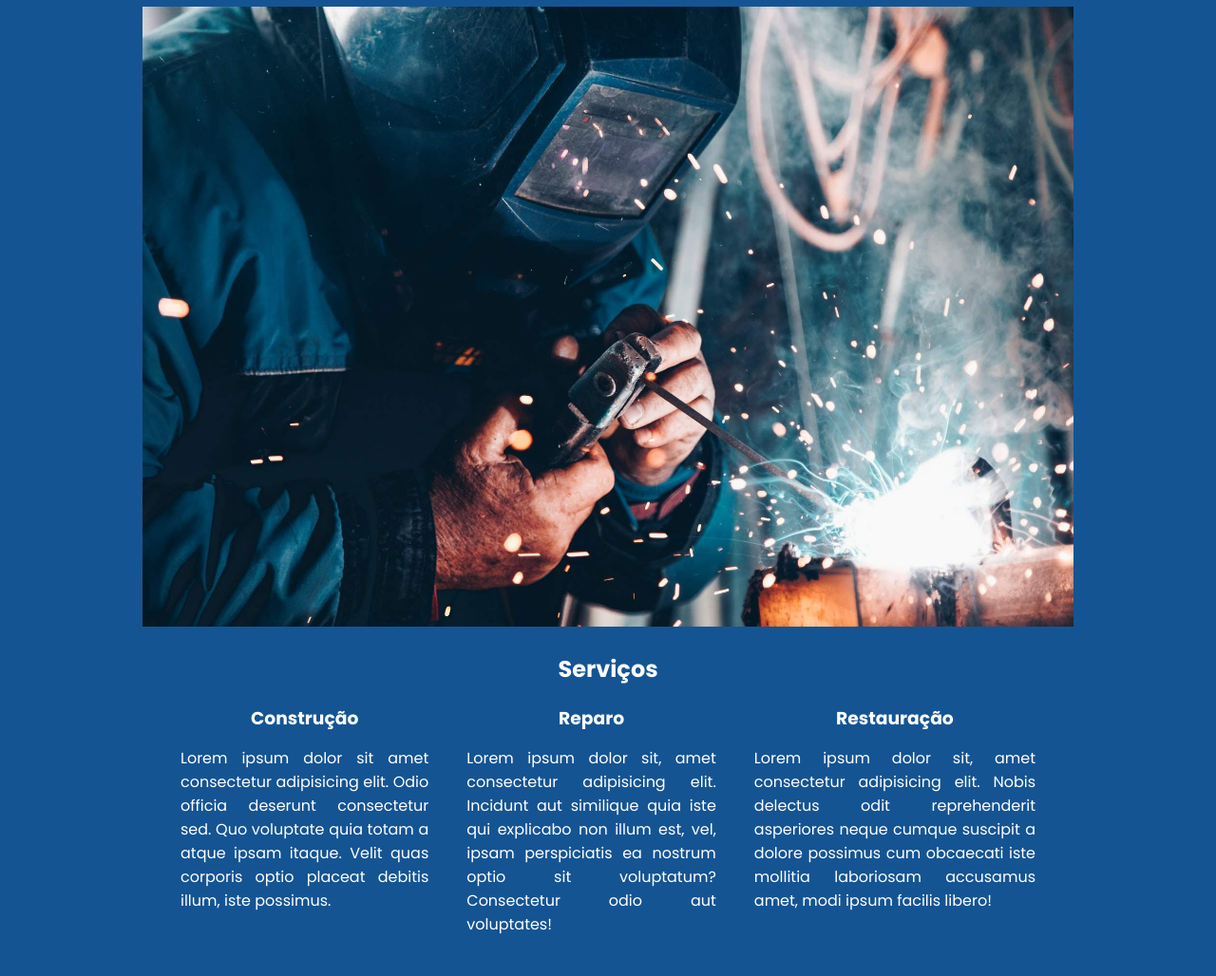
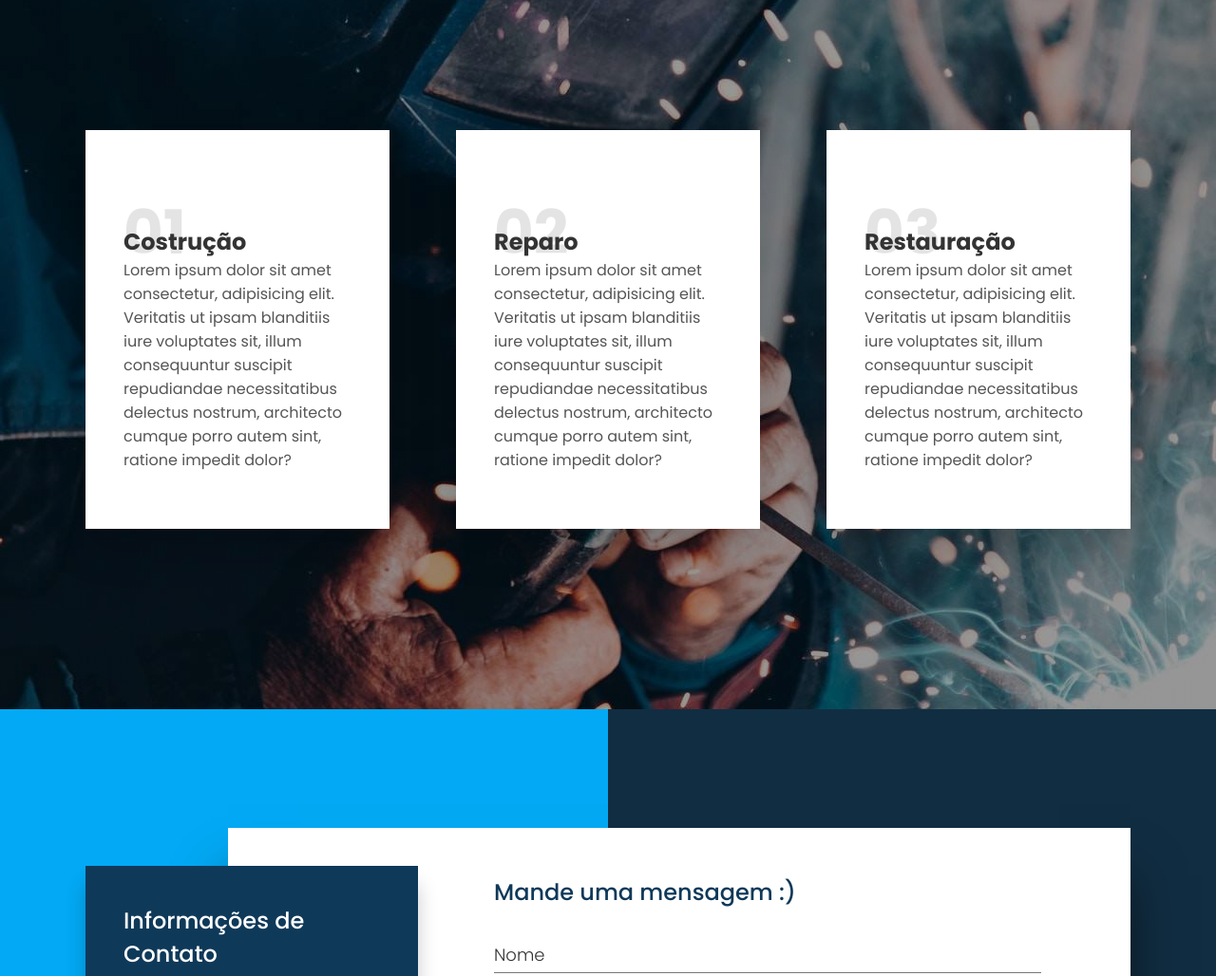
Before and after one commit to caducoder/Robot-constructor, a plain HTML site: page index.html in a window 1280 px wide. Shown: the part 1255-2283 px from the top of the page at 95% size. Drawn offline with Linux system fonts and the light colour scheme.

Commit message:
Altera seção de serviços

```diff
--- a/index.html
+++ b/index.html
@@ -51,40 +51,28 @@
     </section>
 
     <section id="services">
-        <div class="container">
-
-            <div class="banner-svc">
-                <img src="./img/foto0.jpg" alt="fixing metal image">
+        <div class="container3">
+            <div class="box">
+                <h2>01</h2>
+                <h3>Costrução</h3>
+                <p>
+                    Lorem ipsum dolor sit amet consectetur, adipisicing elit. Veritatis ut ipsam blanditiis iure voluptates sit, illum consequuntur suscipit repudiandae necessitatibus delectus nostrum, architecto cumque porro autem sint, ratione impedit dolor?
+                </p>
             </div>
-
-            <div class="svc">
-                <h2>Serviços</h2>
-                <div class="svc-types">
-                    <div>
-                        <h3 class="svc_titles">Construção</h3>
-                        <p class="svc_txt">
-                            Lorem ipsum dolor sit amet consectetur adipisicing elit. Odio officia deserunt consectetur sed. Quo voluptate quia totam a atque ipsam itaque. Velit quas corporis optio placeat debitis illum, iste possimus.
-                        </p>
-                    </div>
-                    <!-- /.div -->
-                    <div>
-                        <h3 class="svc_titles">Reparo</h3>
-                        <p class="svc_txt">
-                            Lorem ipsum dolor sit, amet consectetur adipisicing elit. Incidunt aut similique quia iste qui explicabo non illum est, vel, ipsam perspiciatis ea nostrum optio sit voluptatum? Consectetur odio aut voluptates!
-                        </p>
-                    </div>
-                    <!-- /.div -->
-                    <div>
-                        <h3 class="svc_titles">Restauração</h3>
-                        <p class="svc_txt">
-                            Lorem ipsum dolor sit, amet consectetur adipisicing elit. Nobis delectus odit reprehenderit asperiores neque cumque suscipit a dolore possimus cum obcaecati iste mollitia laboriosam accusamus amet, modi ipsum facilis libero!
-                        </p>
-                    </div>
-                    <!-- /.div -->
-                </div>
+            <div class="box">
+                <h2>02</h2>
+                <h3>Reparo</h3>
+                <p>
+                    Lorem ipsum dolor sit amet consectetur, adipisicing elit. Veritatis ut ipsam blanditiis iure voluptates sit, illum consequuntur suscipit repudiandae necessitatibus delectus nostrum, architecto cumque porro autem sint, ratione impedit dolor?
+                </p>
             </div>
-
-
+            <div class="box">
+                <h2>03</h2>
+                <h3>Restauração</h3>
+                <p>
+                    Lorem ipsum dolor sit amet consectetur, adipisicing elit. Veritatis ut ipsam blanditiis iure voluptates sit, illum consequuntur suscipit repudiandae necessitatibus delectus nostrum, architecto cumque porro autem sint, ratione impedit dolor?
+                </p>
+            </div>
 
         </div>
     </section>
--- a/style.css
+++ b/style.css
@@ -164,38 +164,90 @@ header{
 
 /*SERVICES*/
 #services{
-    padding: 40px;
-    padding-top: 60px;
-    height: min-content;
-    background-color: var(--corSecundaria);
+    display: flex;
+    justify-content: center;
+    align-items: center;
+    min-height: 100vh;
+    background-color: black;
+    background: linear-gradient(rgba(0,0,0,0.4),rgba(0,0,0,0.4)), url(img/foto0.jpg);
+    background-position: center;
 }
 
-.banner-svc img{
+.container3{
+    width: 1100px;
+    display: flex;
+    justify-content: space-between;
+    flex-wrap: wrap;
+
+}
+
+.container3 .box{
+    position: relative;
+    width: 320px;
+    color: black;
+    padding: 100px 40px 60px;
+    box-shadow: 0 15px 45px rgba(0, 0, 0, 0.2);
+    background-color: white;
+
+}
+
+.container3 .box:before{
+    content: '';
+    position: absolute;
+    top: 0;
+    left: 0;
     width: 100%;
+    height: 100%;
+    background: var(--corPrimaria);
+    transform: scaleY(0);
+    transform-origin: top;
+    transition: transform 0.5s;
+}
+
+.container3 .box:hover:before{
+    transform: scaleY(1);
+    transform-origin: bottom;
+    transition: transform 0.5s;
+}
+
+.container3 .box h2{
+    position: absolute;
+    left: 40px;
+    top: 60px;
+    font-size: 4em;
+    font-weight: 800;
+    z-index: 1;
+    opacity: 0.1;
+    transition: 0.5s;
+}
+
+.container3 .box:hover h2{
+    opacity: 1;
+    color: #fff;
+    transform: translateY(-40px);
+}
+
+.container3 .box h3{
+    position: relative;
+    font-size: 1.5em;
+    z-index: 2;
+    color: #333;
+    transition: 0.5s;
+}
+
+.container3 .box p{
+    position: relative;
+    z-index: 2;
+    color: #555;
+    transition: 0.5s;
+}
+
+.container3 .box:hover h3, .container3 .box:hover p
+{
+    color: var(--corTextSecundaria);
 }
 
 
-.svc{
-    height: 70%;
-    padding: 20px;
-    color: var(--corTextSecundaria);
-    text-align: center;
-}
-
-.svc-types{
-    display: flex;
-    justify-content: space-between;
-    margin-top: 20px;
-}
-
-.svc_titles{
-    margin-bottom: 10px;
-}
-
-.svc_txt{
-    padding: 5px 20px 0px;
-    text-align: justify;
-}
 
 /* CONTACT */
 .ct-area{
```
